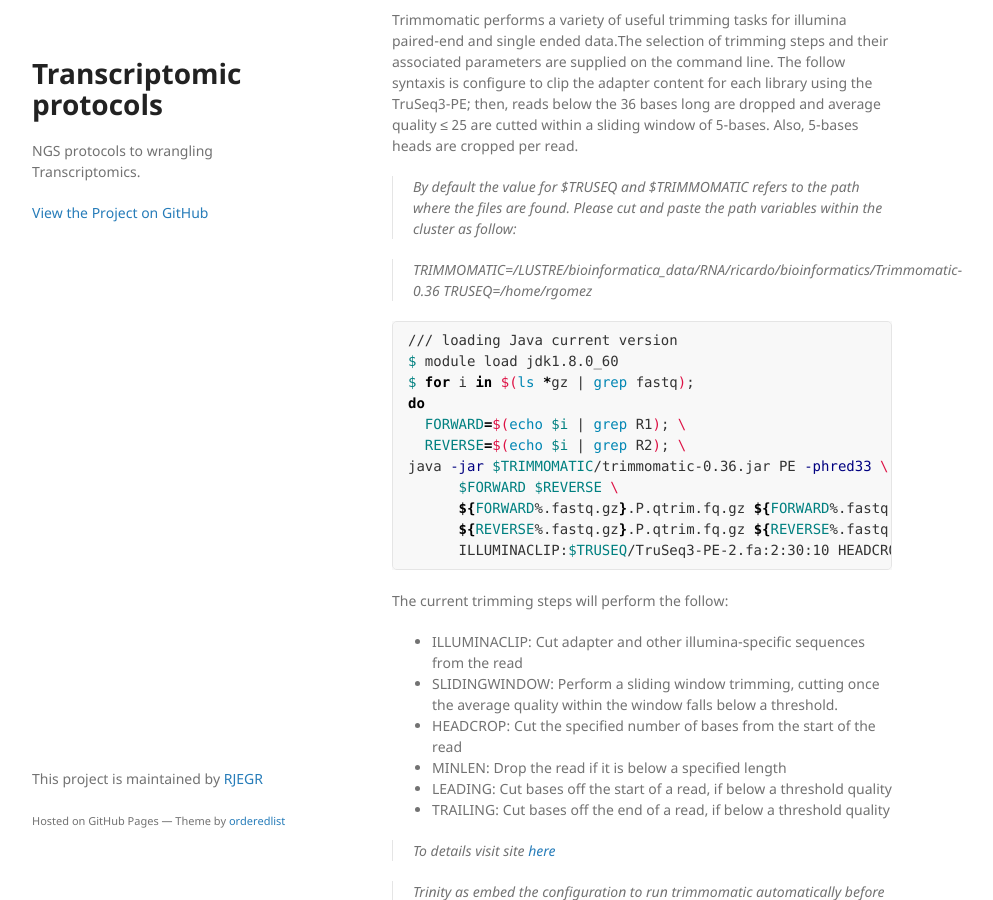
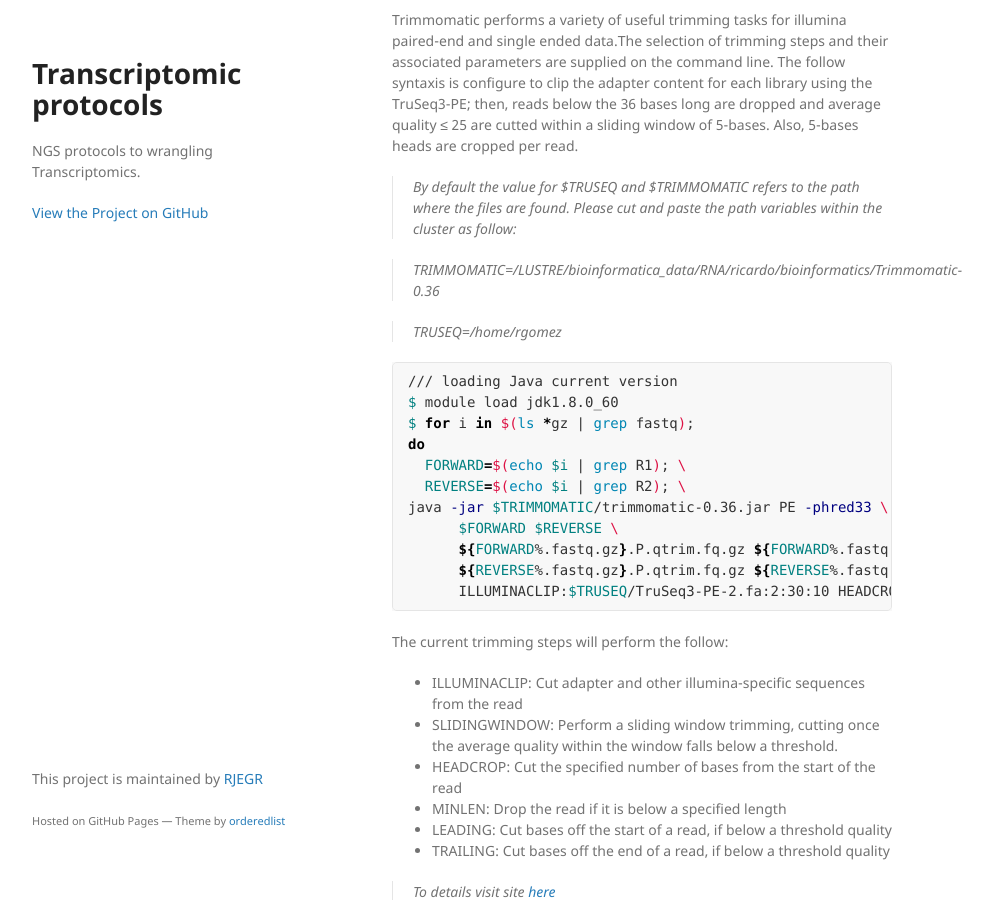
Before and after one commit to RJEGR/Transcriptomics, a Jekyll site: the page built from markdown/Processing.md, in a window 1280 px wide and 900 px high, scrolled down 1351 px. Shown: the whole window, without its empty margins (178-1171 px from the left). Built offline with Jekyll 4.4.1, drawn with Linux system fonts in a browser that asks for light colours.

Commit message:
Friday
fine2

````diff
--- a/markdown/Processing.md
+++ b/markdown/Processing.md
@@ -54,8 +54,10 @@ Trimmomatic performs a variety of useful trimming tasks for illumina paired-end
 
 > By default the value for $TRUSEQ and $TRIMMOMATIC refers to the path where the files are found. Please cut and paste the path variables within the cluster as follow:
 
-> TRIMMOMATIC=/LUSTRE/bioinformatica_data/RNA/ricardo/bioinformatics/Trimmomatic-0.36
-TRUSEQ=/home/rgomez
+>TRIMMOMATIC=/LUSTRE/bioinformatica_data/RNA/ricardo/bioinformatics/Trimmomatic-0.36
+
+> TRUSEQ=/home/rgomez
+
 
 ```shell
 /// loading Java current version
````
Also changed, not shown: index.md (+0 -4 lines).
